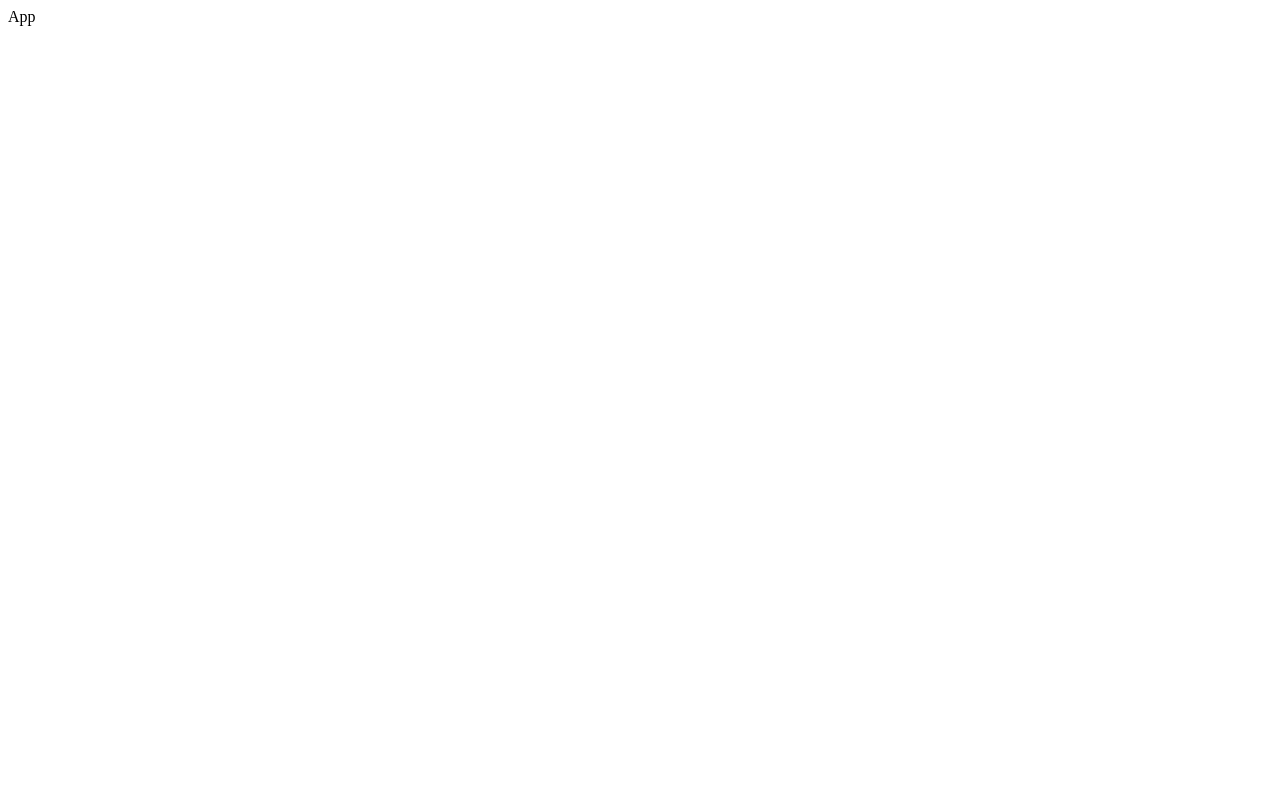
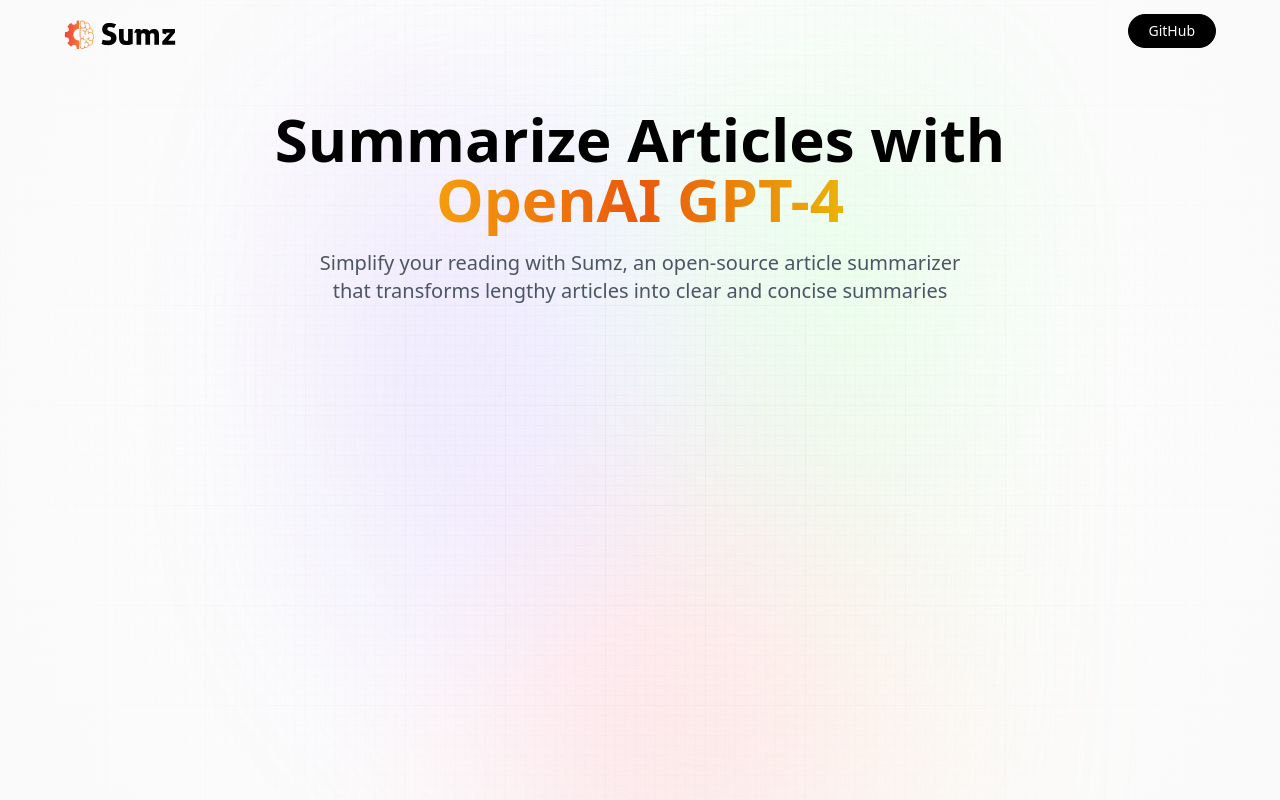
Before and after one commit to Blackmokujingal/AI-Sumerizer, a React (Vite) app: page / in a window 1280 px wide. Built offline with nearby package versions, Linux system fonts and the light colour scheme; a web font is replaced by a local one.

Commit message:
Added the hero part with GitHub link to repo

```diff
--- a/index.html
+++ b/index.html
@@ -2,19 +2,19 @@
 <html lang="en">
   <head>
     <meta charset="UTF-8" />
-    <link rel="icon" type="image/svg+xml" href="/public/favicon.ico" />
+    <link rel="icon" type="image/svg+xml" href="/favicon.ico" />
     <meta name="viewport" content="width=device-width, initial-scale=1.0" />
-    <title>OpenAI Article Summarizer</title>
-    <!-- satoshi font family -->
     <link
       href="https://api.fontshare.com/v2/css?f[]=satoshi@1,900,700,500,300,400&display=swap"
       rel="stylesheet"
     />
-    <!-- inter font family -->
+    <link rel="preconnect" href="https://fonts.googleapis.com" />
+    <link rel="preconnect" href="https://fonts.gstatic.com" crossorigin />
     <link
       href="https://fonts.googleapis.com/css2?family=Inter:wght@100;200;300;400;500;600;700;800;900&display=swap"
       rel="stylesheet"
     />
+    <title>OpenAI Article Summarizer</title>
   </head>
   <body>
     <div id="root"></div>
--- a/src/App.jsx
+++ b/src/App.jsx
@@ -1,10 +1,21 @@
+import Hero from "./components/Hero";
+import Demo from "./components/Demo";
+
+import "./App.css";
 
 const App = () => {
   return (
-    <div>
-      App
-    </div>
-  )
-}
+    <main>
+      <div className='main'>
+        <div className='gradient' />
+      </div>
 
-export default App
+      <div className='app'>
+        <Hero />
+        <Demo />
+      </div>
+    </main>
+  );
+};
+
+export default App;
--- /dev/null
+++ b/src/components/Demo.jsx
@@ -0,0 +1,11 @@
+import React  from "react";
+
+const Demo = () => {
+  return (
+    <div>
+
+    </div>
+  )
+}
+
+export default Demo
--- /dev/null
+++ b/src/components/Hero.jsx
@@ -0,0 +1,34 @@
+
+
+import { logo } from "../assets";
+
+const Hero = () => {
+  return (
+    <header className="w-full flex justify-center items-center flex-col">
+      <nav className="flex justify-between items-center w-full mb-10 pt-3">
+        <img src={logo} alt="sumz_logo" className="w-28 object-contain" />
+
+        <button
+          type="button"
+          onClick={() =>
+            window.open("https://github.com/Blackmokujingal/AI-Sumerizer", "_blank")
+          }
+          className="black_btn"
+        >
+          GitHub
+        </button>
+      </nav>
+
+      <h1 className="head_text">
+        Summarize Articles with <br className="max-md:hidden" />
+        <span className="orange_gradient ">OpenAI GPT-4</span>
+      </h1>
+      <h2 className="desc">
+        Simplify your reading with Sumz, an open-source article summarizer
+        that transforms lengthy articles into clear and concise summaries
+      </h2>
+    </header>
+  );
+};
+
+export default Hero;
--- a/tailwind.config.js
+++ b/tailwind.config.js
@@ -1,11 +1,11 @@
 /** @type {import('tailwindcss').Config} */
 export default {
-  content: ["./src/**/*.{html,js}"],
+  content: ["./src/**/*.{html,js,jsx}"],
   theme: {
     extend: {
       fontFamily: {
-        satoshi: ["Satoshi", "sans-serif"],
-        inter: [ "Inter", "sans-serif"]
+        satoshi: ['Satoshi', 'sans-serif'],
+        inter: ['Inter', 'sans-serif'],
       }
     },
   },
```
